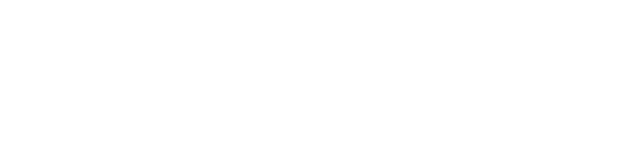
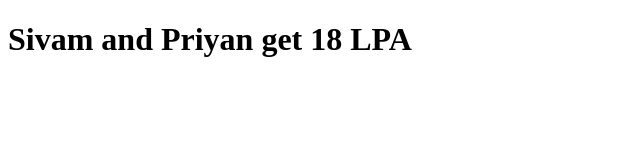
Before and after one commit to Sivam-V/fbclone, a plain HTML site: page index.html in a window 1280 px wide. Shown: the whole page, without its empty margins (0-640 px from the left). Drawn offline with Linux system fonts and the light colour scheme.

Commit message:
LPA  detail addes

```diff
--- a/index.html
+++ b/index.html
@@ -9,7 +9,7 @@
 </head>
 
 <body>
-
+  <h1>Sivam and Priyan get 18 LPA</h1>
   <script src="script.js"></script>
 </body>
 
```
